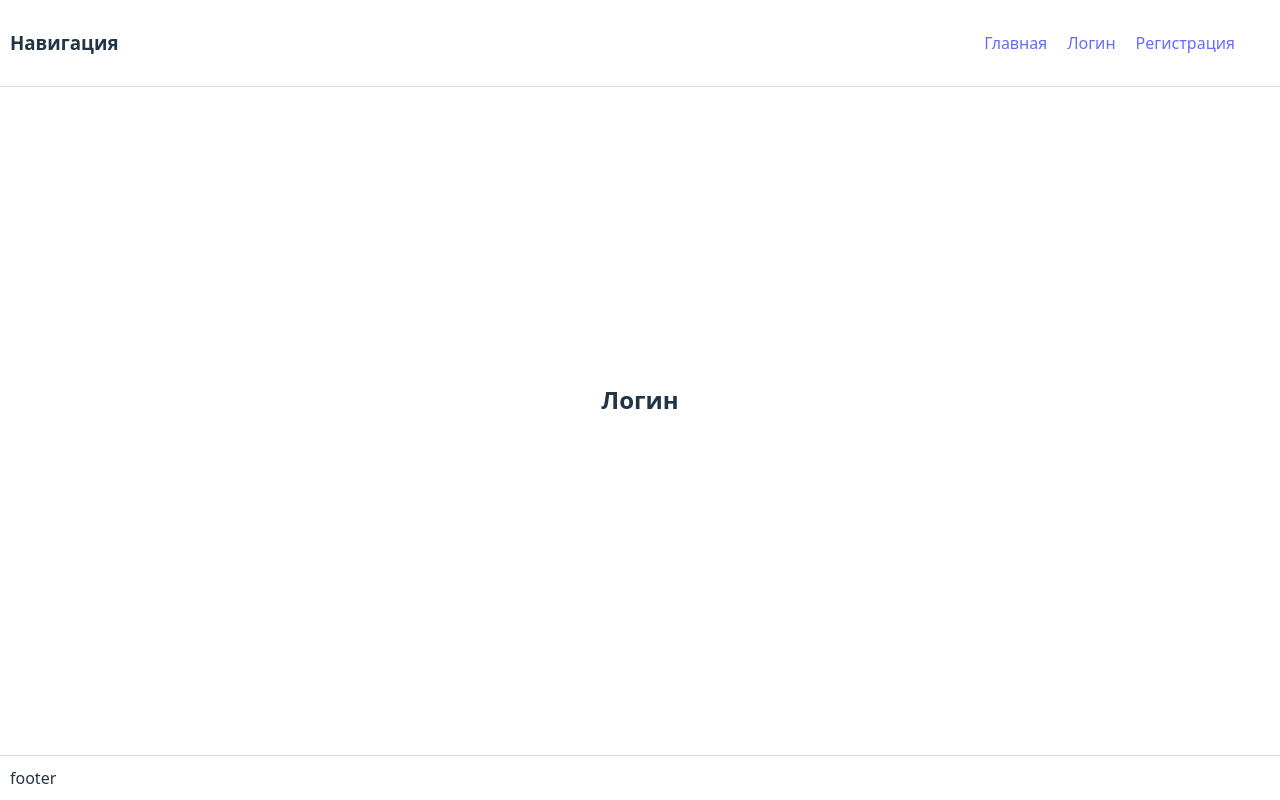
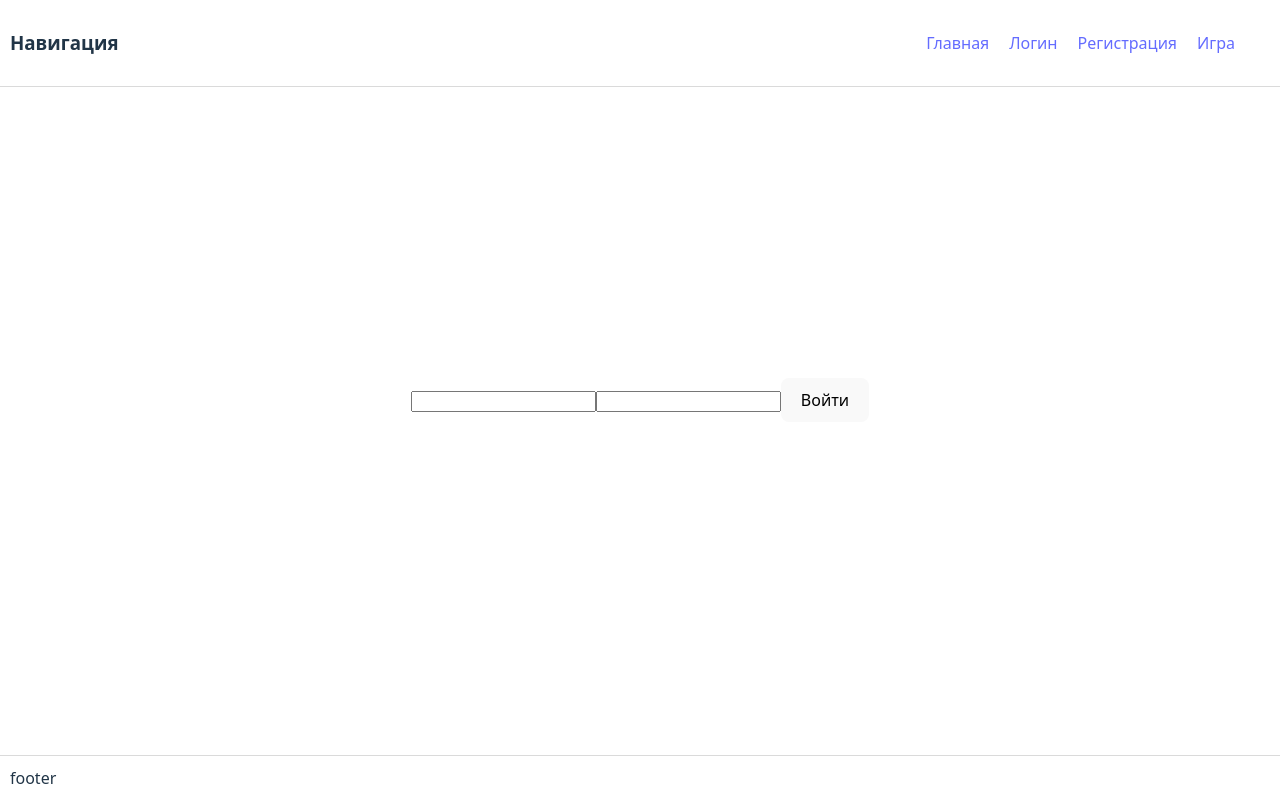
Before and after one commit to Workemailaai/flashCards, a React (Vite) app in the folder client/: page /login in a window 1280 px wide. Built offline with nearby package versions, Linux system fonts and the light colour scheme.

Commit message:
add login, game

```diff
--- a/client/src/App.jsx
+++ b/client/src/App.jsx
@@ -4,6 +4,7 @@ import Layout from "./app/Layout";
 import HomePage from "./pages/home/HomePage";
 import Login from "./pages/Login/Login";
 import { Register } from "./pages/Register/Register";
+import Game from "./pages/Game/Game";
 
 function App() {
   return (
@@ -13,6 +14,7 @@ function App() {
           <Route index element={<HomePage />} />
           <Route path="/login" element={<Login />} />
           <Route path="/register" element={<Register />} />
+          <Route path="/game" element={<Game />} />
         </Route>
       </Routes>
     </BrowserRouter>
--- a/client/src/components/navigation/Navigation.jsx
+++ b/client/src/components/navigation/Navigation.jsx
@@ -10,6 +10,7 @@ export default function Navigation() {
         <NavLink to="/">Главная</NavLink>
         <NavLink to="/login">Логин</NavLink>
         <NavLink to="/register">Регистрация</NavLink>
+        <NavLink to="/game">Игра</NavLink>
       </div>
     </div>
   );
--- /dev/null
+++ b/client/src/pages/Game/Game.jsx
@@ -0,0 +1,9 @@
+import React from 'react'
+
+const Game = () => {
+  return (
+    <div>Game</div>
+  )
+}
+
+export default Game
--- a/client/src/pages/Login/Login.jsx
+++ b/client/src/pages/Login/Login.jsx
@@ -1,7 +1,14 @@
 import React from "react";
 
 const Login = () => {
-  return <h2>Логин</h2>;
+  return (
+    <div>
+      <input type="email" label="email" />
+
+      <input type="password" label="password" />
+      <button type="submit">Войти</button>
+    </div>
+  );
 };
 
 export default Login;
```
